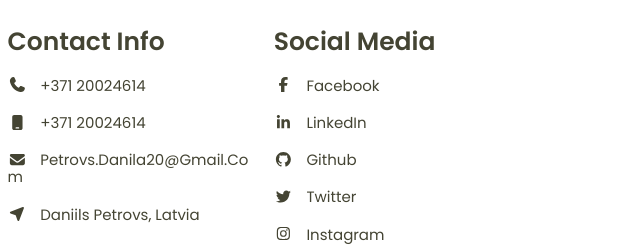
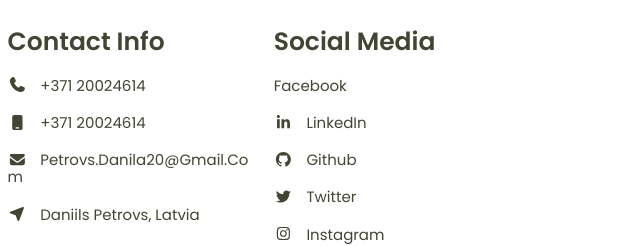
Before and after one commit to DaniilsPetrovs/coffeeshop, a plain HTML site: page index.html in a window 1280 px wide. Shown: the part 3939-4185 px from the top of the page, 640-1280 px from the left. Drawn offline with nearby package versions, Linux system fonts and the light colour scheme.

Commit message:
Update index.html

```diff
--- a/index.html
+++ b/index.html
@@ -299,13 +299,12 @@
         </div>
         <div class="box">
             <h3>Social Media</h3>
-            <a href="https://www.facebook.com/profile.php?id=100005116839262" target="_blank"><i
-                    class="fab fa-facebook-f"></i>
+            <a href="#"></i>
                 facebook</a>
             <a href="https://www.linkedin.com/in/danila-petrovs-551a18282/" target="_blank"><i
                     class="fab fa-linkedin-in"></i>
                 linkedIn</a>
-            <a href="https://github.com/AhmedHafez7-Eng" target="_blank"><i class="fab fa-github"></i> github</a>
+            <a href="#" target="_blank"><i class="fab fa-github"></i> github</a>
             <a href="https://twitter.com/dankee20LV" target="_blank"><i class="fab fa-twitter"></i> twitter</a>
             <a href="https://www.instagram.com/dankee20_/" target="_blank"><i class="fab fa-instagram"></i>
                 instagram</a>
```
